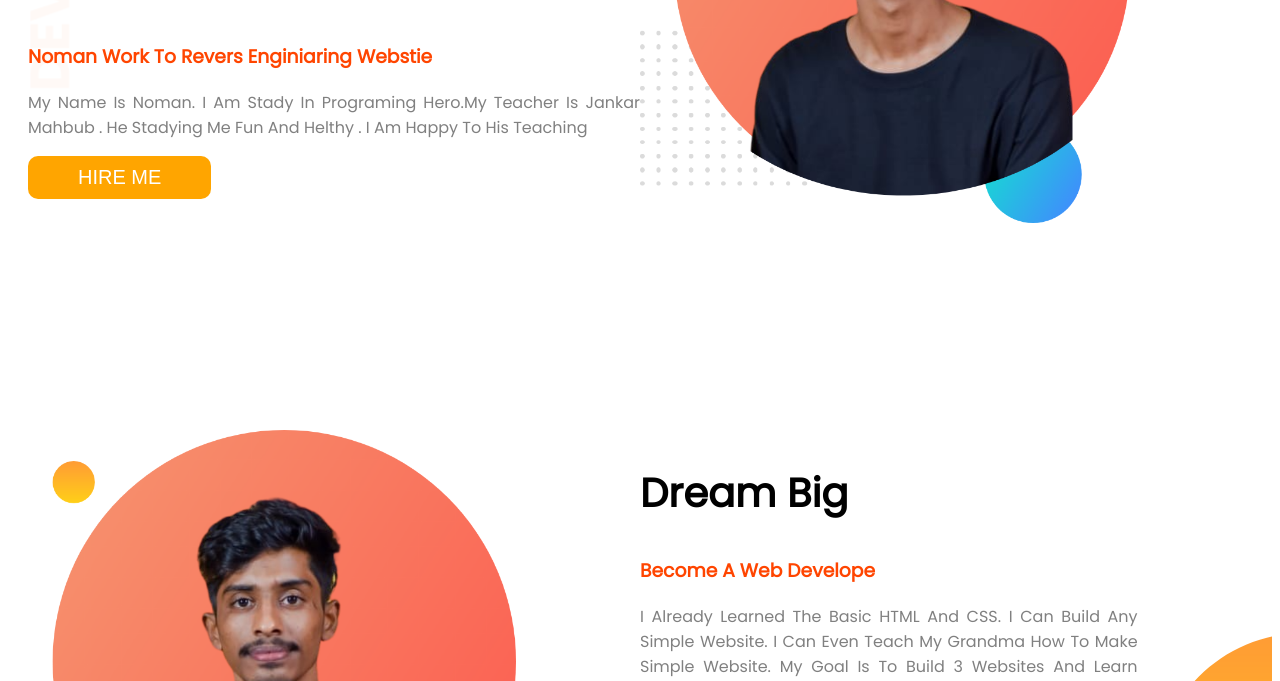
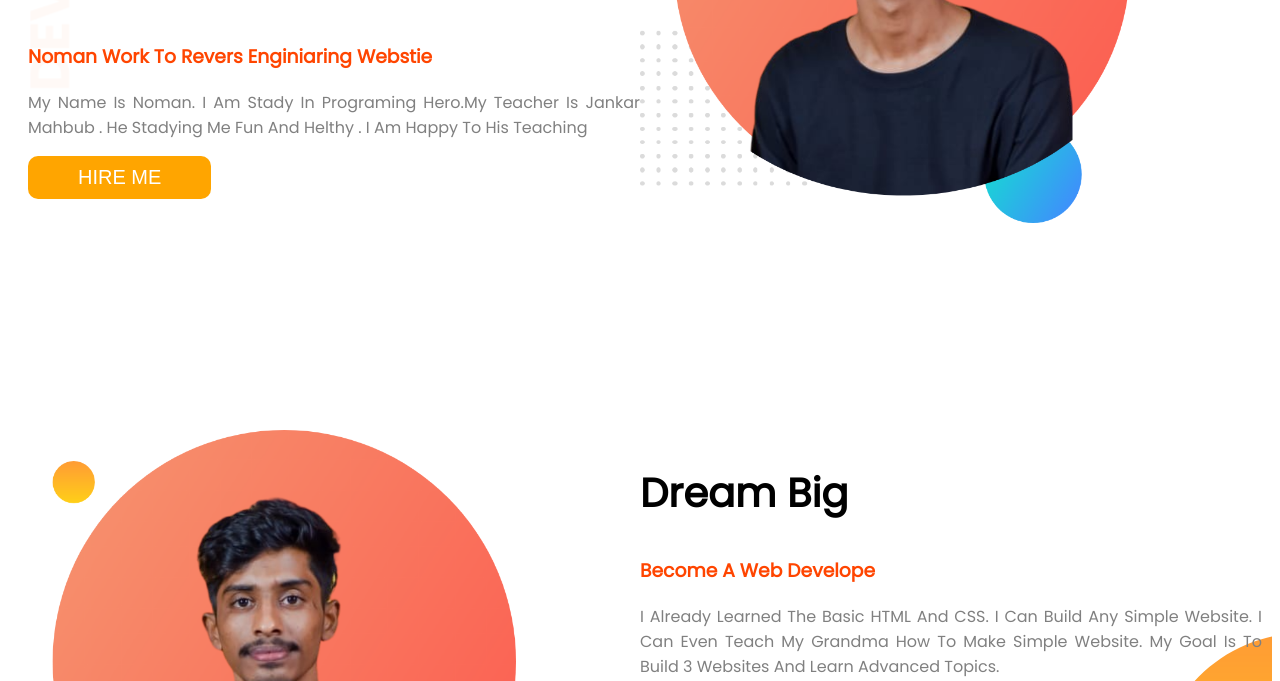
Before and after one commit to ABDULALNOMAN/copy-website, a plain HTML site: page index.html in a window 1280 px wide. Shown: the part 271-952 px from the top of the page. Drawn offline with Linux system fonts and the light colour scheme.

Commit message:
upgrade remove p tag width

```diff
--- a/css/index.css
+++ b/css/index.css
@@ -46,16 +46,12 @@ section{
 main{
     display: flex;
     align-items: top;
-    /* position: relative; */
     margin-top: 200px;
     padding-left: 10px;
     padding-right: 10px;
     background-image: url(../images/dream-bg.png);
     background-repeat: no-repeat;
     background-position: right bottom ;
-}
-main p{
-    width: 80%;
 }
 h2{
     font-size: 40px;
@@ -70,7 +66,6 @@ aside{
     margin-top: 200px;
     position: relative;
 }
-
 .footer-section .help-width{
     height: 350px;
     width: 42%;
```
